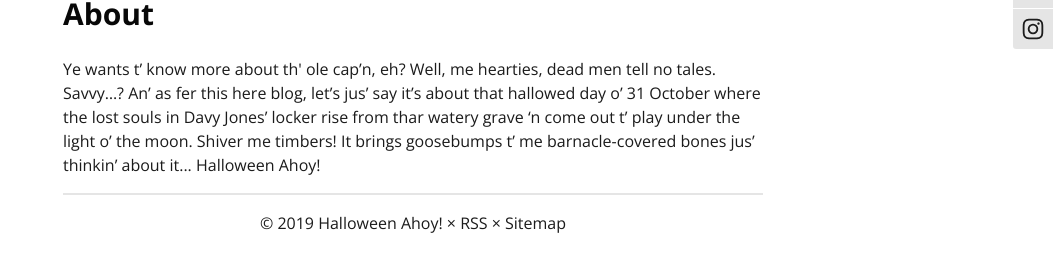
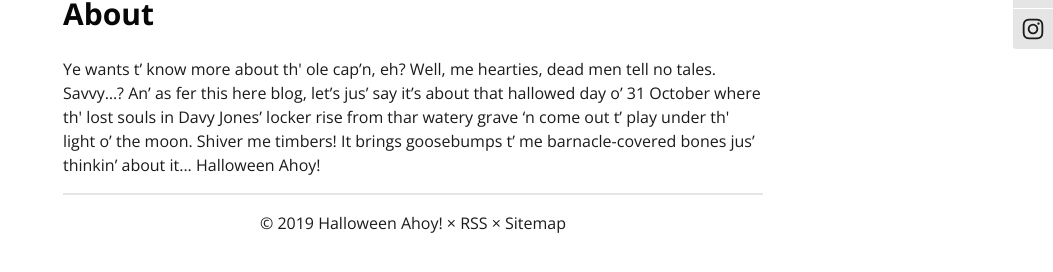
Before and after one commit to halloweenahoy/halloweenahoy.github.io, a Jekyll site: the page built from about.html, in a window 1280 px wide. Shown: the part 254-526 px from the top of the page, without its empty margins (227-1280 px from the left). Built offline with Jekyll 4.4.1, drawn with Linux system fonts in a browser that asks for light colours; comment, search, counter and statistics services are not loaded.

Commit message:
Update about.html

```diff
--- a/about.html
+++ b/about.html
@@ -6,4 +6,4 @@
 
 <h2>About</h2>
 
-<p>Ye wants t’ know more about th' ole cap’n, eh? Well, me hearties, dead men tell no tales. Savvy…? An’ as fer this here blog, let’s jus’ say it’s about that hallowed day o’ 31 October where the lost souls in Davy Jones’ locker rise from thar watery grave ‘n come out t’ play under the light o’ the moon. Shiver me timbers! It brings goosebumps t’ me barnacle-covered bones jus’ thinkin’ about it... Halloween Ahoy!</p>
+<p>Ye wants t’ know more about th' ole cap’n, eh? Well, me hearties, dead men tell no tales. Savvy…? An’ as fer this here blog, let’s jus’ say it’s about that hallowed day o’ 31 October where th' lost souls in Davy Jones’ locker rise from thar watery grave ‘n come out t’ play under th' light o’ the moon. Shiver me timbers! It brings goosebumps t’ me barnacle-covered bones jus’ thinkin’ about it... Halloween Ahoy!</p>
```
